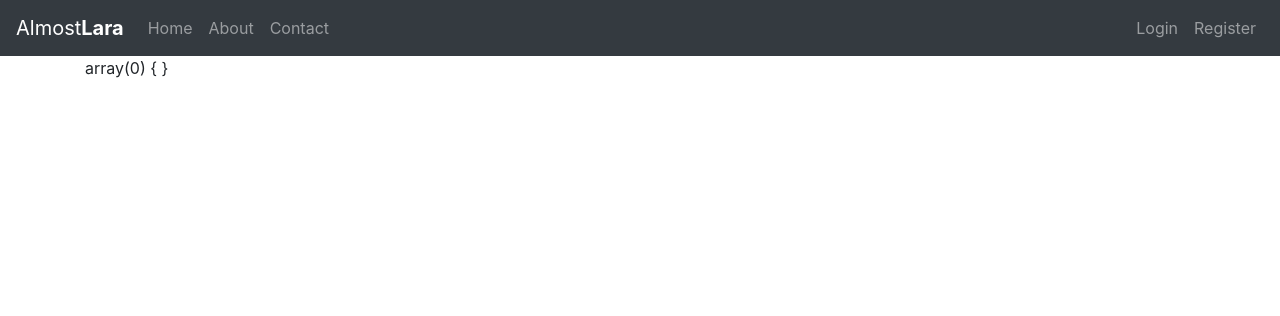
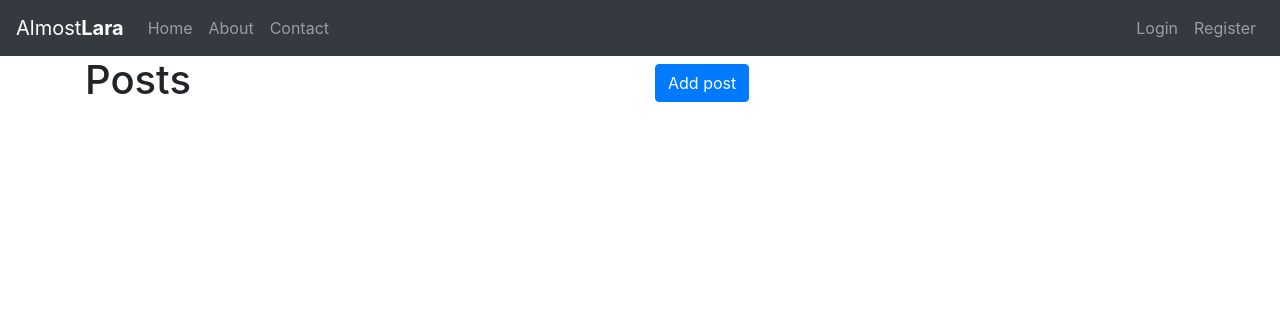
Before and after one commit to Aqilina/almost_lara, a PHP site: page /posts in a window 1280 px wide. Shown: the top 316 px of the page. Run offline with PHP 8.4, Linux system fonts and the light colour scheme; data that the repository does not hold is empty.

Commit message:
imported posts view

```diff
--- a/view/posts/posts.php
+++ b/view/posts/posts.php
@@ -1,2 +1,33 @@
 <?php
-var_dump($_SESSION);
+//var_dump($_SESSION);
+?>
+
+<div class="row">
+    <div class="col">
+        <h1>Posts</h1>
+<!--        --><?php //echo flash('post_message'); ?>
+    </div>
+    <div class="col">
+        <a href="/posts/add" class="btn btn-primary pull-right mt-2">
+            <i class="fa fa-pencil"></i>
+            Add post
+        </a>
+    </div>
+</div>
+
+<div class="row">
+    <?php foreach ($data['posts'] as $post) :  ?>
+        <div class="col-md-6">
+            <div class="card mb-2">
+                <div class="card-body">
+                    <h4 class="card-title"><?php echo $post->title ?></h4>
+                    <p class="bg-light p-2 mb-3"> Written By <?php echo $post->name ?></p>
+                    <p class="card-text"><?php echo $post->body ?></p>
+                    <a href="<?php echo '/posts/show/' . $post->post_id; ?>" class="card-link">Read more</a>
+                </div>
+                <div class="card-footer">Created at: <?php echo $post->created_at ?></div>
+            </div>
+        </div>
+    <?php endforeach; ?>
+
+</div>
```
